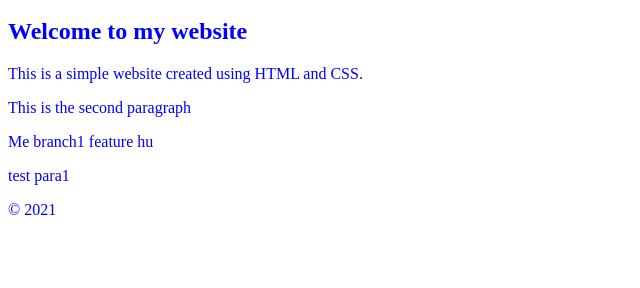
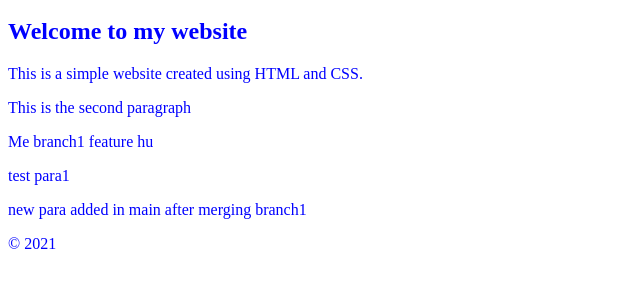
Before and after one commit to Jayeshjaiswal546/my-first-live-git-repo, a plain HTML site: page index.html in a window 1280 px wide. Shown: the part 122-410 px from the top of the page, without its empty margins (0-640 px from the left). Drawn offline with Linux system fonts and the light colour scheme; files that its build step writes are made by us from their sources.

Commit message:
commit-done

```diff
--- a/index.html
+++ b/index.html
@@ -21,6 +21,7 @@
                 <p>This is the second paragraph</p>
                 <p>Me branch1 feature hu</p>
                 <p>test para1</p>
+                <p>new para added in main after merging branch1</p>
             </div>
             <div class="footer">
                 <p>&copy; 2021</p>
```
